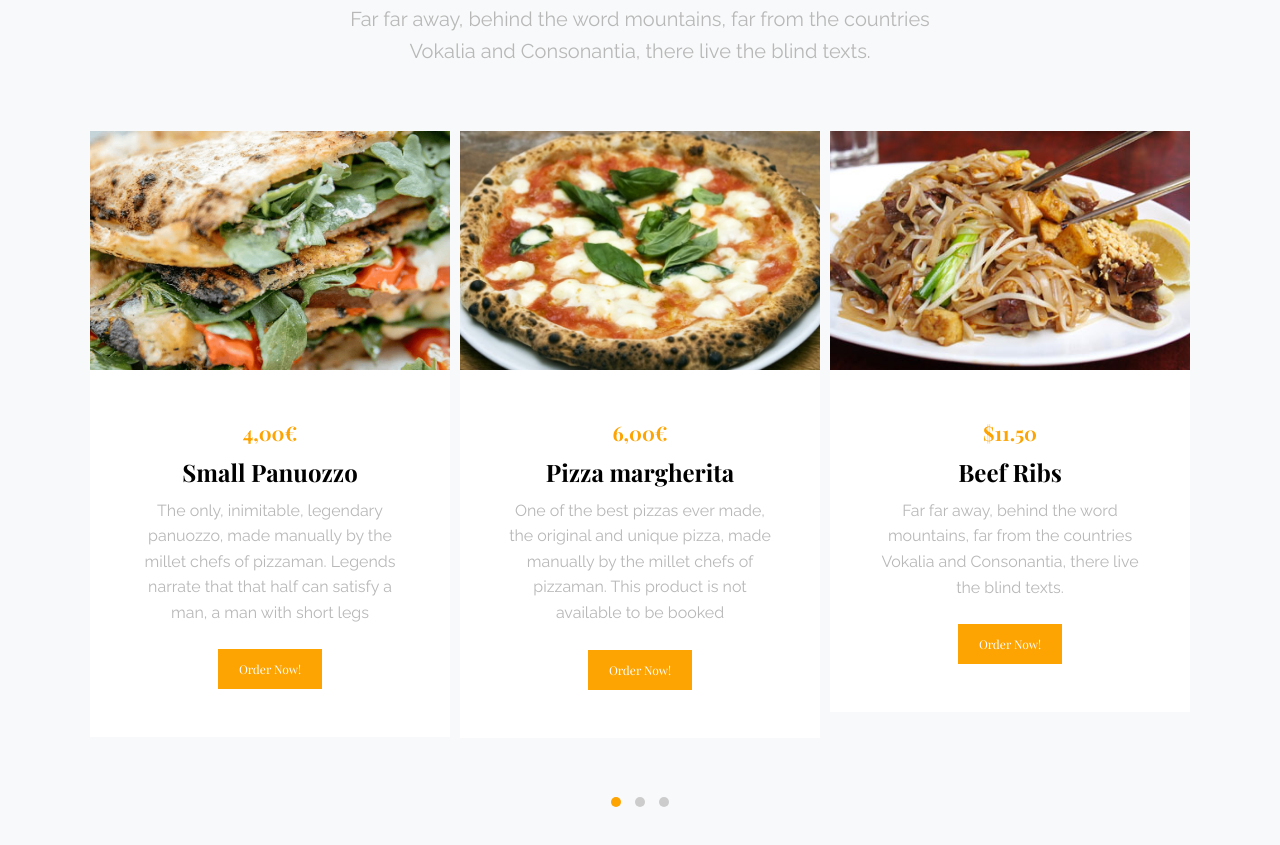
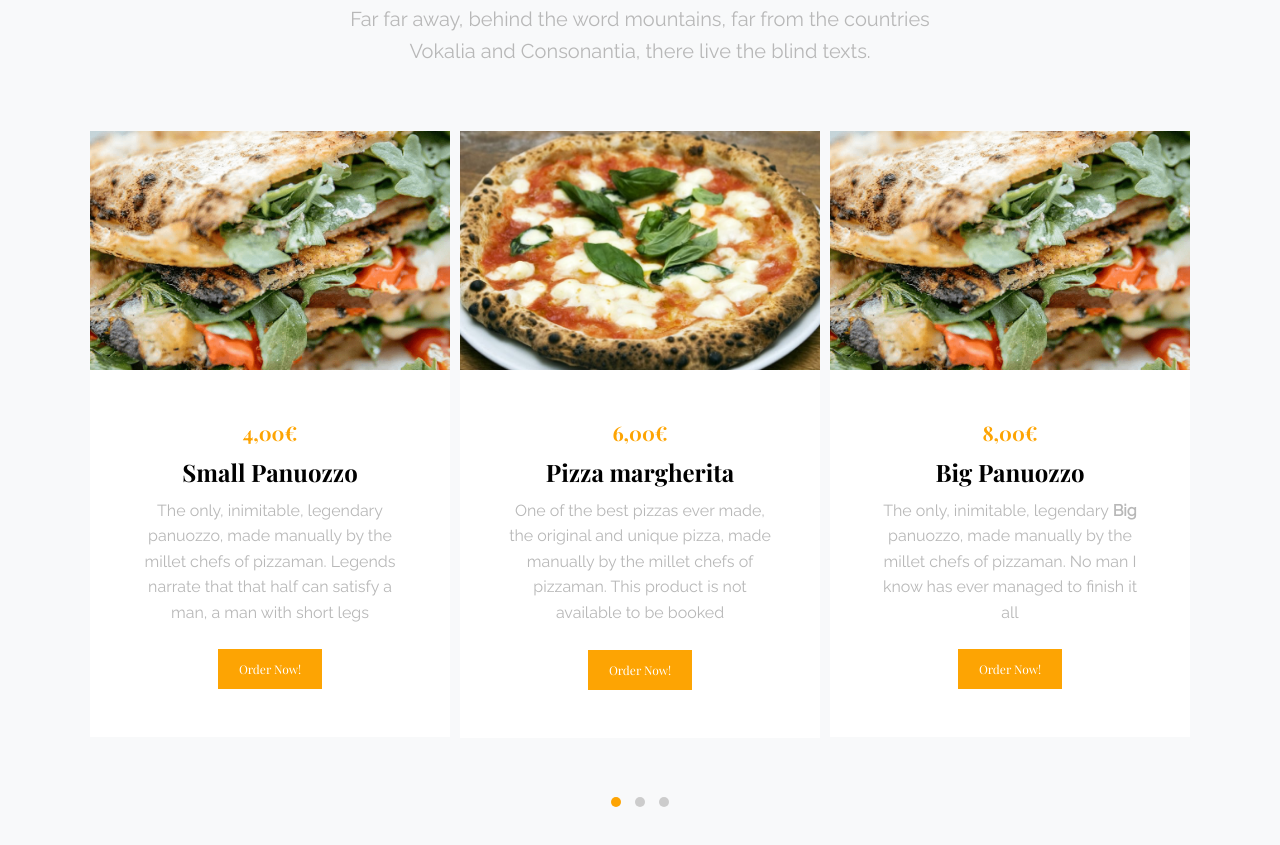
Before and after one commit to cosimochellini/Lattana.Landing, a plain HTML site: page index.html in a window 1280 px wide. Shown: the part 1755-2600 px from the top of the page. Drawn offline with nearby package versions, Linux system fonts and the light colour scheme; files whose address does not match are found by name; a web font is replaced by a local one.

Commit message:
edited description

```diff
--- a/index.html
+++ b/index.html
@@ -5,7 +5,7 @@
   <title>Lattana, Smoke & Food. Firenze, Since 2014</title>
   <meta charset="utf-8">
   <meta name="viewport" content="width=device-width, initial-scale=1, shrink-to-fit=no">
-  <meta name="description" content="Lattana, Smoke and food since 2014. Come and enjoy the original taste of lattana, in florence, come and taste the original taste, served with a little bit of smoke that is always good for health">
+  <meta name="description" content="Lattana, Smoke and food since 2014. Firenze, Come and taste the original taste, served with a little bit of smoke that is always good for health">
   <meta name="keywords" content="Lattana,Lattana Firenze,Firenze,Smoke e Food, Food, Smoke, Ernesto Punti,Dong G">
   <meta name="author" content="Cosimo Chellini">
   <meta name="revisit-after" content="2 days">
@@ -66,7 +66,7 @@
     <div class="container">
       <div class="row align-items-center justify-content-center text-center site-vh-100">
         <div class="col-md-12">
-          <h1 class="site-heading site-animate mb-3">Lattana, Smoke & Food, Since 2014, Firenze</h1>
+          <h1 class="site-heading site-animate mb-3">Lattana, Smoke & Food, Firenze</h1>
           <h2 class="h5 site-subheading mb-5 site-animate">
             Come and eat "well" with our delicious &amp; healthy (smoky)
             foods.
@@ -128,7 +128,7 @@
 
             <div class="item">
               <div class="media d-block mb-4 text-center site-media site-animate border-0">
-                <img src="images/menus/panuozzo.png" alt="gg" class="img-fluid">
+                <img src="images/menus/panuozzo.png" alt="small panuozzo by lattana" class="img-fluid">
                 <div class="media-body p-md-5 p-4">
                   <h5 class="text-primary">4,00€</h5>
                   <h5 class="mt-0 h4">Small Panuozzo</h5>
@@ -144,7 +144,7 @@
 
             <div class="item">
               <div class="media d-block mb-4 text-center site-media site-animate border-0">
-                <img src="images/menus/pizza.jpg" alt="gg" class="img-fluid">
+                <img src="images/menus/pizza.jpg" alt="original pizza by lattana" class="img-fluid">
                 <div class="media-body p-md-5 p-4">
                   <h5 class="text-primary">6,00€</h5>
                   <h5 class="mt-0 h4">Pizza margherita</h5>
@@ -162,17 +162,20 @@
 
             <div class="item">
               <div class="media d-block mb-4 text-center site-media site-animate border-0">
-                <img src="images/offer_3.jpg" alt="gg" class="img-fluid">
+                <img src="images/menus/panuozzo.png" alt="small panuozzo by lattana" class="img-fluid">
                 <div class="media-body p-md-5 p-4">
-                  <h5 class="text-primary">$11.50</h5>
-                  <h5 class="mt-0 h4">Beef Ribs</h5>
-                  <p class="mb-4">Far far away, behind the word mountains, far from the countries Vokalia and
-                    Consonantia, there live the blind texts.</p>
-
+                  <h5 class="text-primary">8,00€</h5>
+                  <h5 class="mt-0 h4">Big Panuozzo</h5>
+                  <p class="mb-4">
+                    The only, inimitable, legendary <strong>Big</strong> panuozzo, made manually by the millet chefs of
+                    pizzaman.
+                    No man I know has ever managed to finish it all
+                  </p>
                   <p class="mb-0"><a href="#" class="btn btn-primary btn-sm">Order Now!</a></p>
                 </div>
               </div>
             </div>
+
 
             <div class="item">
               <div class="media d-block mb-4 text-center site-media site-animate border-0">
```
